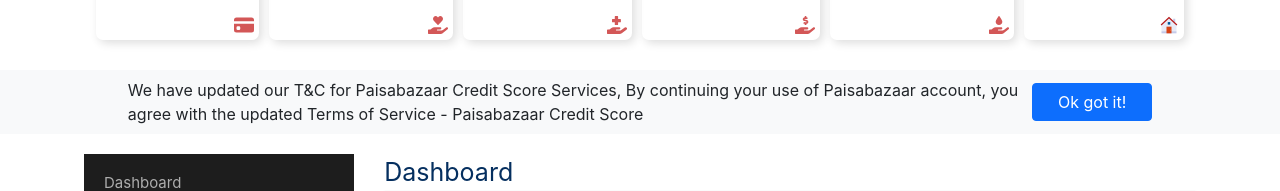
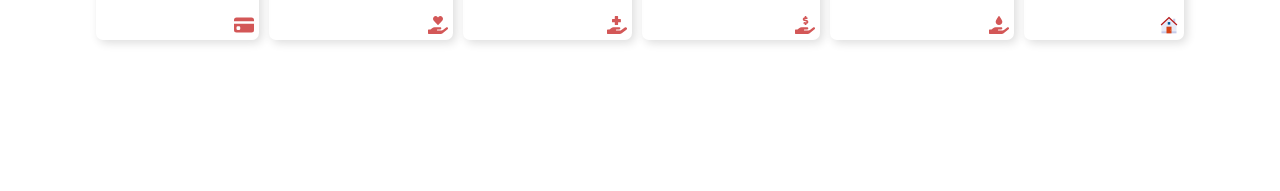
Before and after one commit to Milind74/creditcard, a React (Create React App) app in the folder client/: page / in a window 1280 px wide. Shown: the part 748-939 px from the top of the page. After the commit the page ends 818 px from the top, so only its background shows below. Built offline with nearby package versions, Linux system fonts and the light colour scheme.

Commit message:
css modified

```diff
--- a/client/src/App.jsx
+++ b/client/src/App.jsx
@@ -17,7 +17,6 @@
       <Route exact path="/">
         <Header />
         <Cards />
-        <Dashboard />
       </Route>
 
       <Route path="/signup" component={Signup} />
@@ -30,9 +29,6 @@
 
       <Route path="/logout">
         <Logout />
-      </Route>
-      <Route path="/profile">
-        <Dashboard />
       </Route>
     </Switch>
   );
```
